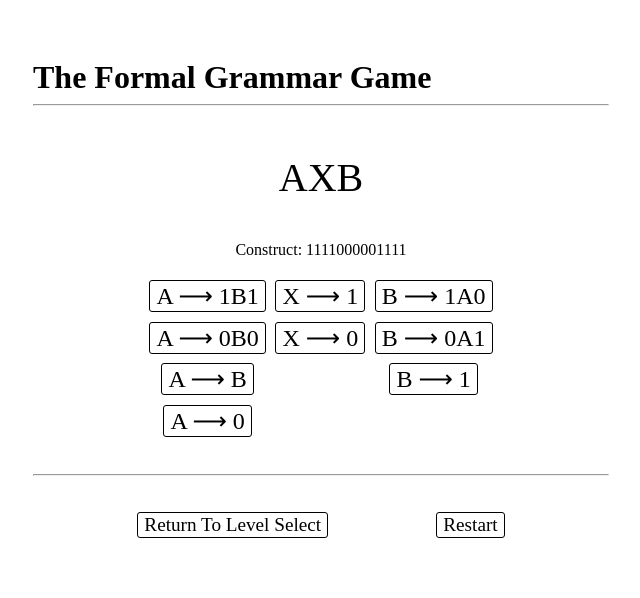
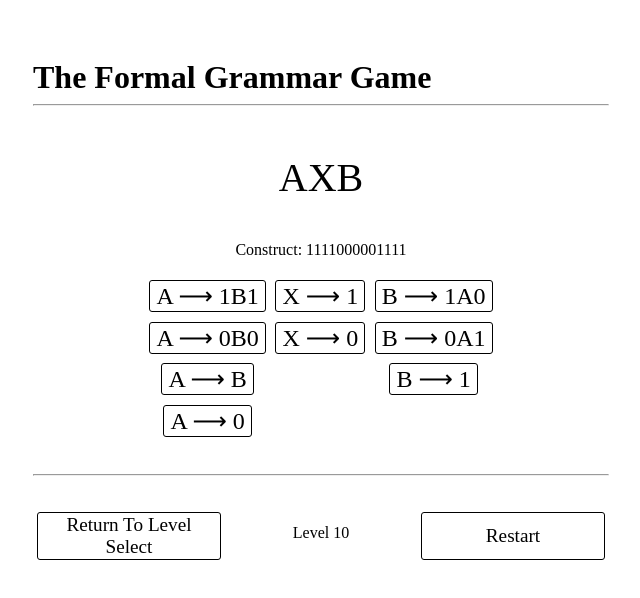
Before and after one commit to Aaron-Pierce/FormalGrammarGame, a Vue app: page / in a window 1280 px wide. Both pictures are taken after a click on the element "10". Shown: the top 598 px of the page, without its empty margins (319-959 px from the left). Built offline with nearby package versions, Linux system fonts and the light colour scheme; a web font is replaced by a local one.

Commit message:
add next level button

```diff
--- a/src/components/BirdLevel.vue
+++ b/src/components/BirdLevel.vue
@@ -22,9 +22,9 @@
     <button
       id="returnToLevelSelect"
       v-if="completed"
-      @click="returnToLevelSelect"
+      @click="nextLevel"
     >
-      Return to Level Select
+      Go to Next Level
     </button>
     <button id="restart" v-if="failed" @click="restart">Restart</button>
     <div id="targetStringWrapper">
@@ -180,7 +180,7 @@ import {
 export default defineComponent({
   // type inference enabled
 
-  emits: ["completed", "restart"],
+  emits: ["completed", "restart", "nextlevel"],
 
   data() {
     console.log(this.startstring, this.productionstrings, this.targetstring);
@@ -279,7 +279,7 @@ export default defineComponent({
 
             draw(tree, 500, 500, 400);
 
-            if (this.numberOfLines > 10) {
+            if (this.numberOfLines > 8) {
               // this.$emit("completed");
 
               this.completed = true;
@@ -314,6 +314,10 @@ export default defineComponent({
       this.$emit("restart");
     },
 
+    nextLevel() {
+      this.$emit("nextlevel");
+    },
+
     promptRestart() {
       let confirmation = confirm("Confirm restart?");
 
--- a/src/components/Level.vue
+++ b/src/components/Level.vue
@@ -13,11 +13,11 @@
       </p>
     </div>
     <button
-      id="returnToLevelSelect"
+      id="nextLevel"
       v-if="completed"
-      @click="returnToLevelSelect"
+      @click="nextLevel"
     >
-      Return to Level Select
+      Go to Next Level
     </button>
     <button id="restart" v-if="failed" @click="restart">Restart</button>
     <div id="targetStringWrapper">
@@ -52,10 +52,11 @@
         </span>
       </div>
     </div>
-      <p v-if="levelIndex === 0"> Click a button to activate a production rule, then click an appropriate symbol to apply it to</p>
+    <p v-if="levelIndex === 0"> Click a button to activate a production rule, then click one of the highlighted symbols in the string to apply it to.</p>
     <hr id="linkRowDivider" />
     <div id="linkRow">
       <button @click="returnToLevelSelect" class="dangerHover">Return To Level Select</button>
+      <p>Level {{levelIndex}}</p>
       <button @click="promptRestart" class="dangerHover">Restart</button>
     </div>
   </div>
@@ -77,10 +78,10 @@
                                   supported by Chrome, Edge, Opera and Firefox */
 }
 
+
 #linkRow {
-  display: flex;
-  flex-direction: row;
-  justify-content: space-evenly;
+  display: grid;
+  grid-template-columns: 1fr 1fr 1fr;
   margin-top: 2em;
 }
 
@@ -163,7 +164,7 @@ export default defineComponent({
   // type inference enabled
 
   props: ["startstring", "productionstrings", "targetstring", "levelIndex"],
-  emits: ["completed", "restart"],
+  emits: ["completed", "restart", "nextlevel"],
 
   data() {
     console.log(this.startstring, this.productionstrings, this.targetstring);
@@ -230,6 +231,10 @@ export default defineComponent({
       this.$emit("completed");
     },
 
+    nextLevel(){
+      this.$emit("nextlevel");
+    },
+
     restart() {
       this.$emit("restart");
     },
--- a/src/components/LevelSelect.vue
+++ b/src/components/LevelSelect.vue
@@ -22,6 +22,7 @@
       :levelIndex="currentLevelIndex"
       @completed="completedLevel"
       @restart="restartLevel"
+      @nextlevel="nextLevel"
     >
     </level>
 
@@ -29,6 +30,7 @@
       v-if="currentLevelIndex === 13"
       @completed="completedLevel"
       @restart="restartLevel"
+      @nextlevel="nextLevel"
     ></bird-level>
   </div>
 </template>
@@ -107,6 +109,20 @@ export default defineComponent({
       this.currentLevelIndex = index;
       console.log("Selected level: ", this.Levels[this.currentLevelIndex]);
     },
+    nextLevel() {
+      if(this.currentLevelIndex !== null){
+        console.log("requested next level after ", this.currentLevelIndex);
+        if(this.currentLevelIndex === this.Levels.length - 1){
+          this.currentLevelIndex = null;
+          console.log("Requested next on last level, returning to level select");
+        }else{
+          this.currentLevelIndex++;
+          console.log("Selected level: ", this.Levels[this.currentLevelIndex]);
+        }
+      }else{
+        console.warn("Requested next level with no active level???")
+      }
+    },
     completedLevel() {
       this.currentLevelIndex = null;
     },
```
Also changed, not shown: 10 other files (tests, documents, lock files or other folders).
